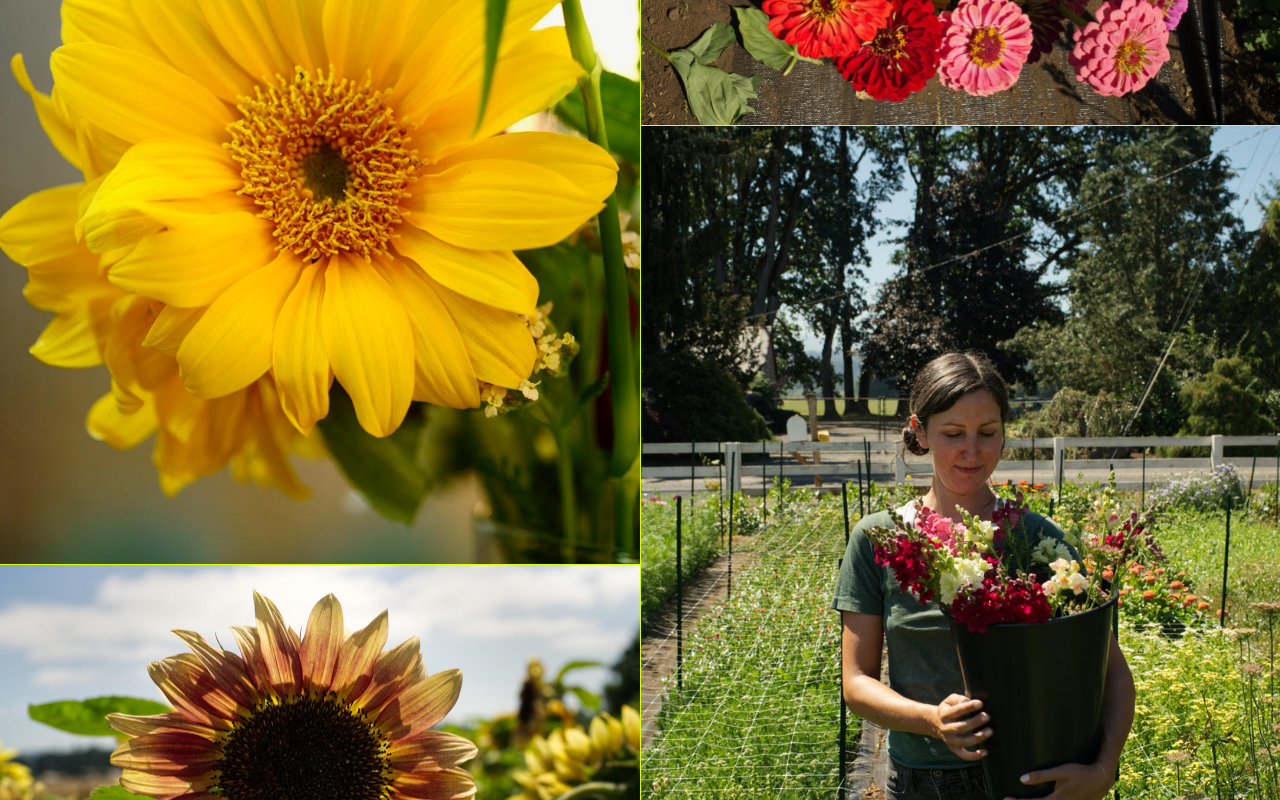
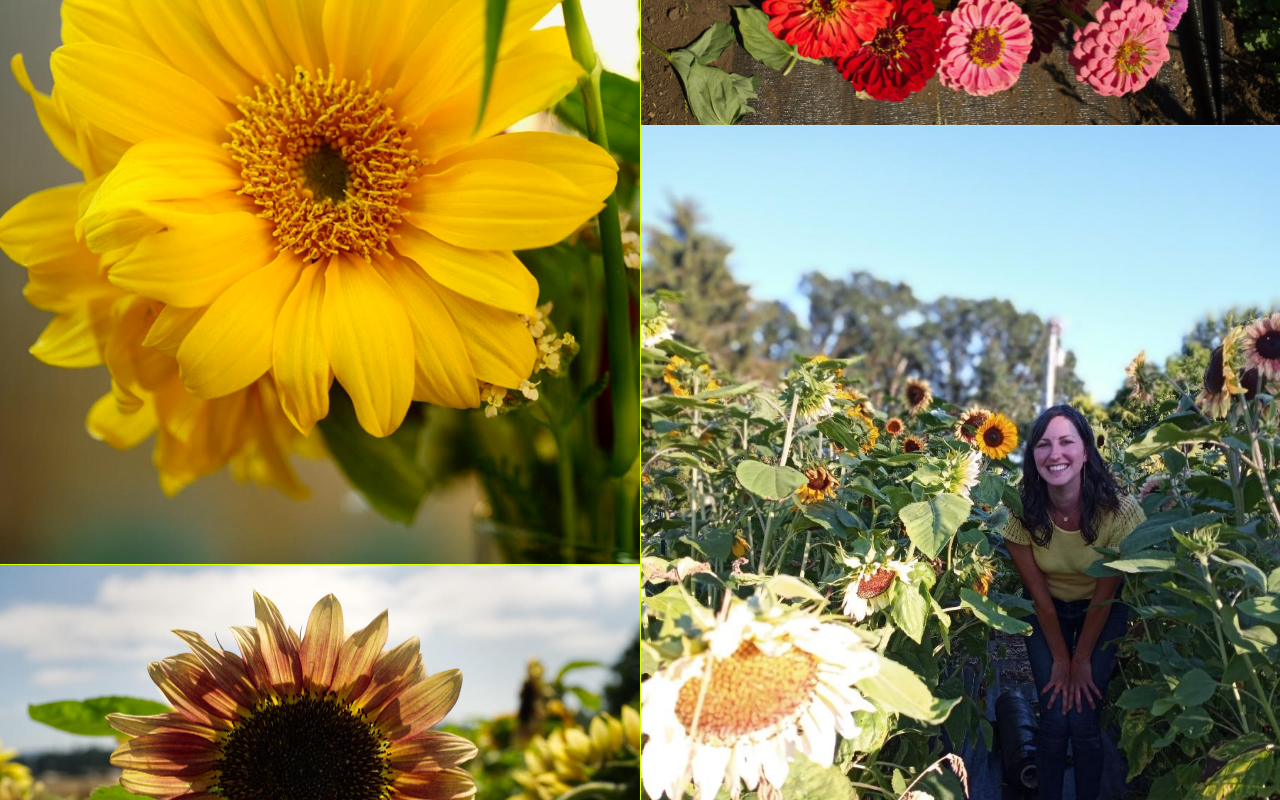
Before and after one commit to BethanyLoomis/bethanyloomis.github.io, a plain HTML site: page index.html in a window 1280 px wide. Shown: the part 4640-5440 px from the top of the page. Drawn offline with Linux system fonts and the light colour scheme.

Commit message:
adds new photo to gallery placement

```diff
--- a/index.html
+++ b/index.html
@@ -56,7 +56,7 @@
         <img src="assets/landscape/baby-sunflower-against-wood.jpg"/>
         <img src="assets/landscape/pink-flowers.jpg" />
         <img src="assets/landscape/zinnias-in-bucket-with-bethanys-hand.jpg" />
-        <img src="assets/portrait/bethany-holding-flower-bucket.jpg" />
+        <img src="assets/portrait/bethany-nestled-in-flowers.jpg" />
         <img src="assets/landscape/closeup-sunflower.jpg" />
         <img src="assets/landscape/bucket-of-flowers.jpg" />
         <img src="assets/landscape/tall-sunflowers-against-sun.jpg" />
```
Also changed, not shown: assets/portrait/bethany-nestled-in-flowers.jpg (added).
